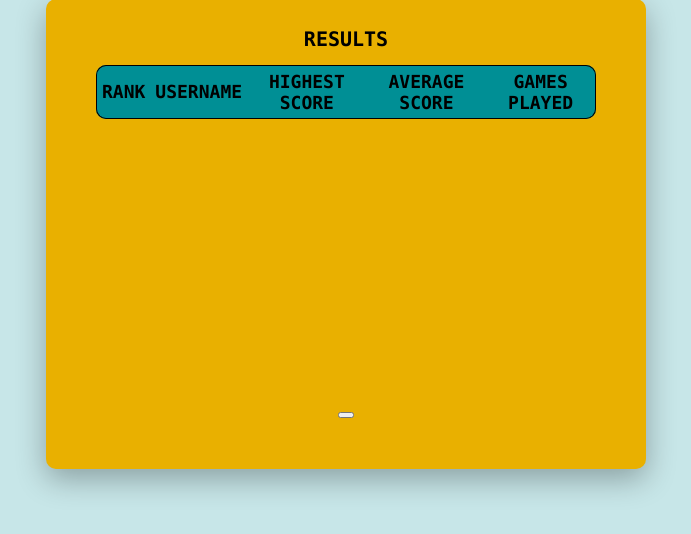
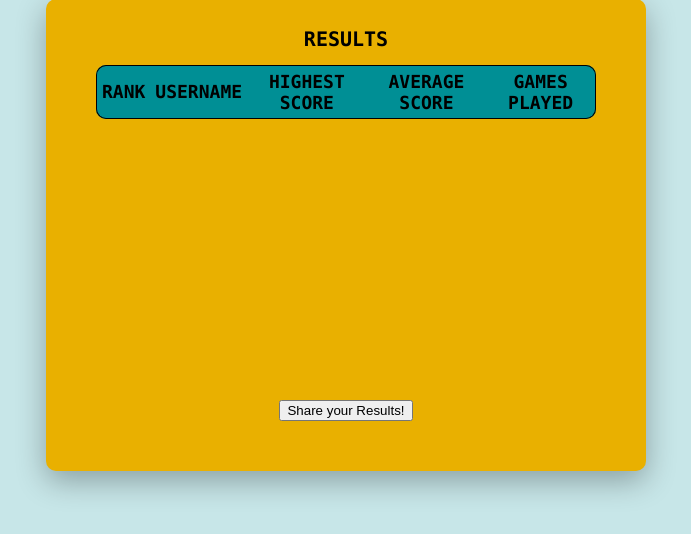
Before and after one commit to cleo114/project_test, a Flask app: page /score in a window 1280 px wide. Shown: the part 201-735 px from the top of the page, without its empty margins (294-985 px from the left). Run offline with Flask 2, Linux system fonts and the light colour scheme; the visitor is signed in with stand-in values (Sample User, id 1); data comes from the database, SQL or seed files in the repository; data that the repository does not hold is empty.

Commit message:
Update score.html

```diff
--- a/app/templates/score.html
+++ b/app/templates/score.html
@@ -28,7 +28,7 @@
         </tbody>
     </table>
 
-<button onclick="myShareFunction(); copyTextFunc();"> <!-- allows user to copy text to share -->
+<button onclick="myShareFunction(); copyTextFunc();">  Share your Results! </button> <!-- allows user to copy text to share -->
 {% endblock %}
 
 {%block sharing%}
```
